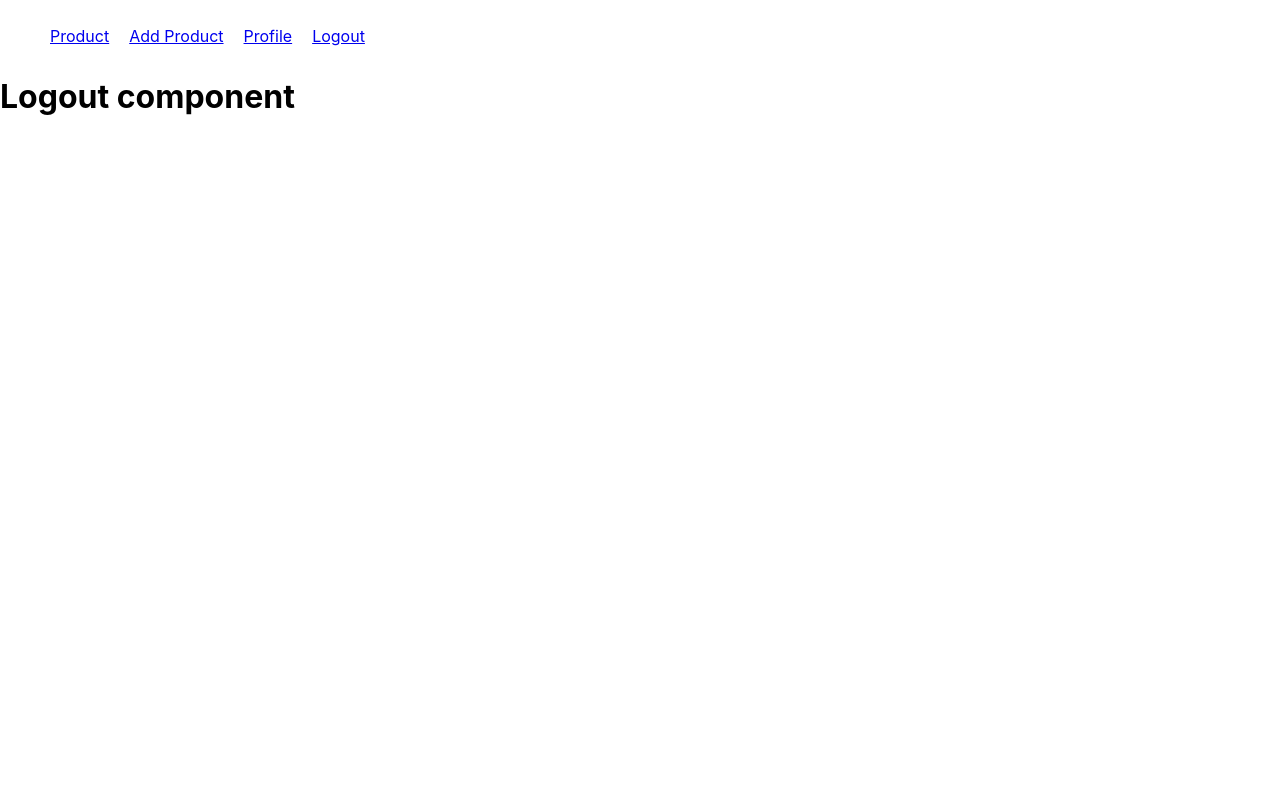
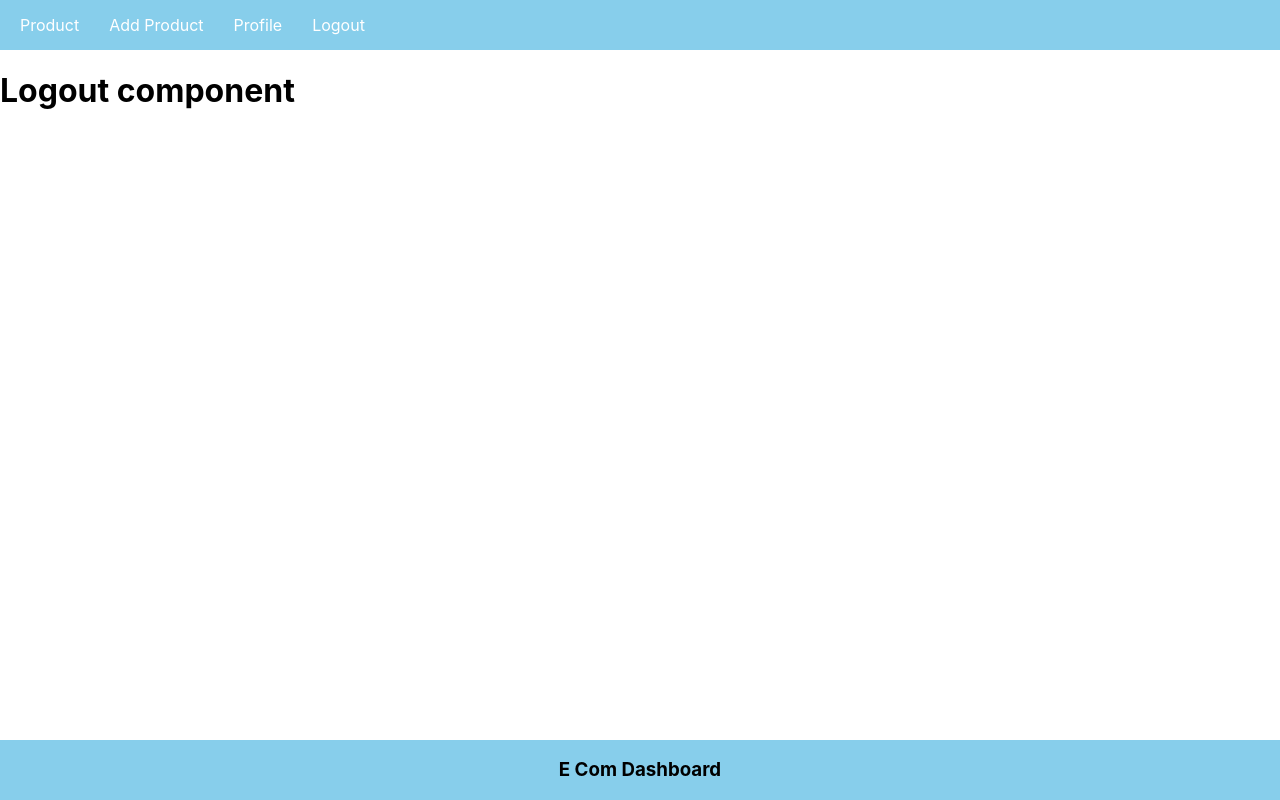
Before and after one commit to drokade981/node-e-commerce, a React (Create React App) app in the folder frontend/: page /logout in a window 1280 px wide. Built offline with nearby package versions, Linux system fonts and the light colour scheme.

Commit message:
add header and footer

```diff
--- a/frontend/src/App.css
+++ b/frontend/src/App.css
@@ -1,6 +1,25 @@
 .nav-ul li {
   display: inline-block;
   padding: 10px;
+  margin: 0;
+  background-color: skyblue;
+}
+.nav-ul li a {
+  color: #fff;
+  padding: 5px;
+  text-decoration: none;
+}
+.nav-ul {
+  padding: 5px;
+  margin: 0;
+  background-color: skyblue;
+}
+.footer {
+  position: absolute;
+  bottom: 0;
+  text-align: center;
+  width: 100%;
+  background-color: skyblue;
 }
 
 @media (prefers-reduced-motion: no-preference) {
--- a/frontend/src/App.js
+++ b/frontend/src/App.js
@@ -1,6 +1,7 @@
-import Nav from './Nav';
+import Nav from './components/Nav';
 import { BrowserRouter, Routes, Route } from 'react-router-dom';
 import './App.css';
+import Footer from './components/Footer';
 
 function App() {
   return (
@@ -14,6 +15,7 @@ function App() {
         <Route path="/logout" element= {<h1>Logout component</h1>} />
       </Routes>
       </BrowserRouter>
+      <Footer />
     </div>
   );
 }
--- /dev/null
+++ b/frontend/src/components/Footer.js
@@ -0,0 +1,11 @@
+import React from 'react'
+
+const Footer =() => {
+    return (
+        <div className="footer">
+            <h3>E Com Dashboard</h3>
+        </div>
+    )
+}
+
+export default Footer
```
Also changed, not shown: frontend/src/components/Nav.js (renamed from frontend/src/Nav.js).
